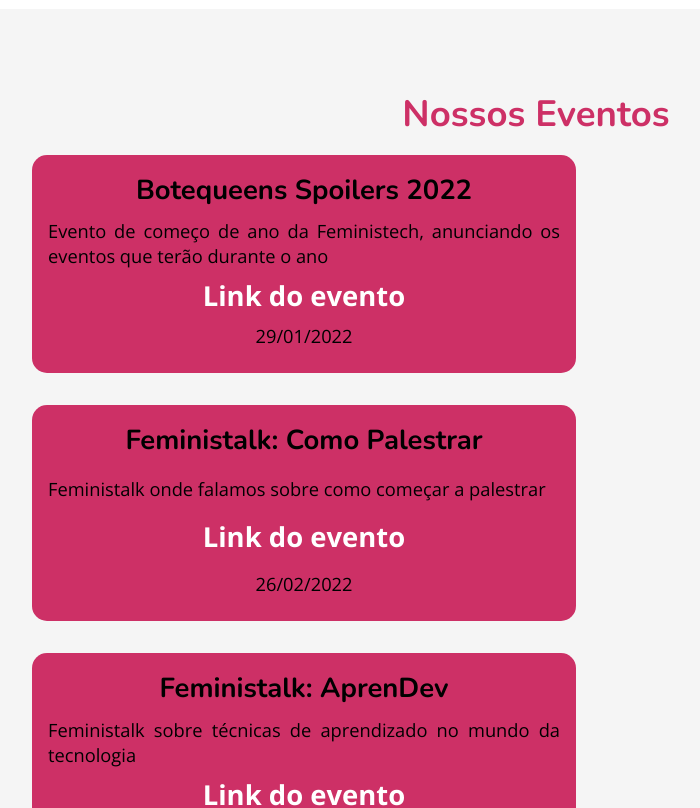
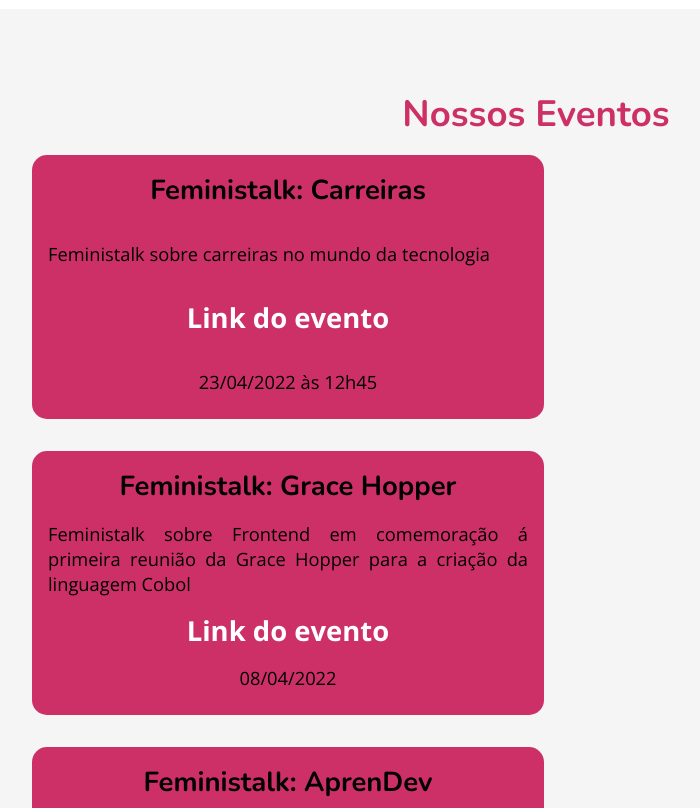
Before and after one commit to feministech/feministech, a Nuxt app: page / in a window 1280 px wide. Shown: the part 4880-5688 px from the top of the page, without its empty margins (104-804 px from the left). Built offline with nearby package versions, Linux system fonts and the light colour scheme.

Commit message:
alterando tamanho dos cards de eventos

```diff
--- a/components/EventCard.vue
+++ b/components/EventCard.vue
@@ -26,7 +26,7 @@
 <style>
 .event-card {
   width: 30em;
-  min-height: 23vh;
+  min-height: 29vh;
   border-radius: 15px;
   padding: 1em;
   background-color: var(--pink);
@@ -36,15 +36,9 @@
   margin: 1em 0.5em;
 }
 
-@media screen and (max-width: 2200px) {
-  .event-card {
-    width: 40vw;
-  }
-}
-
 @media screen and (max-width: 1000px) {
   .event-card {
-    width: 40vw;
+    width: 30vw;
     flex-direction: column;
     align-items: center;
   }
@@ -55,6 +49,9 @@
     width: 60vw;
     flex-direction: column;
     align-items: center;
+  }
+  .event-image {
+    width: 35vw;
   }
 }
 
--- a/components/EventSection.vue
+++ b/components/EventSection.vue
@@ -23,7 +23,7 @@
   name: 'EventSection',
   data() {
     return {
-      events: eventsJSON,
+      events: eventsJSON.reverse(),
     }
   },
 }
@@ -38,7 +38,7 @@
 }
 
 .events {
-  width: 90%;
+  width: 100%;
   display: flex;
   flex-direction: row;
   flex-wrap: wrap;
```
